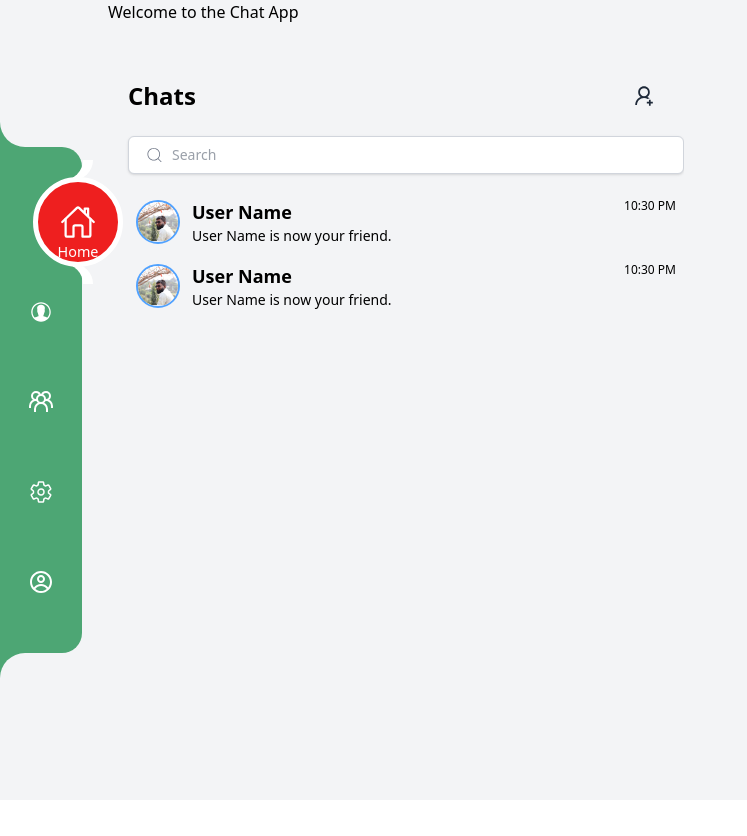
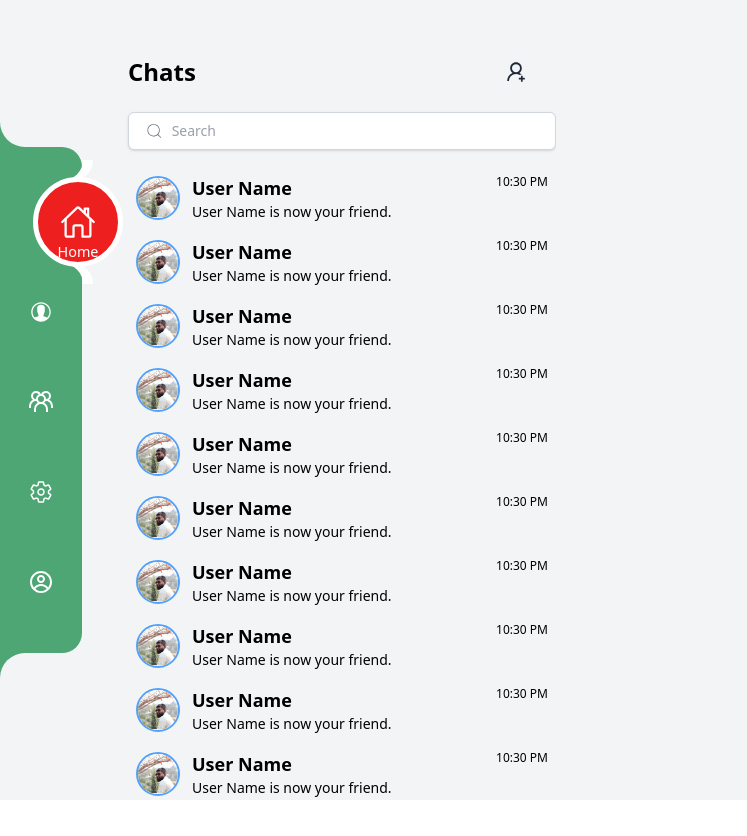
Before and after one commit to ATM-Sakayet-Hossain/Saynex-New, a React (Vite) app: page / in a window 1280 px wide. Shown: the top 836 px of the page, without its empty margins (0-747 px from the left). After the commit the page ends 800 px from the top, so only its background shows below. Built offline with nearby package versions, Linux system fonts and the light colour scheme.

Commit message:
Chatlist & User Chat

```diff
--- a/package.json
+++ b/package.json
@@ -12,7 +12,7 @@
   "dependencies": {
     "@react-icons/all-files": "^4.1.0",
     "@reduxjs/toolkit": "^2.8.2",
-    "@tailwindcss/vite": "^4.1.10",
+    "@tailwindcss/vite": "^4.1.11",
     "firebase": "^11.9.1",
     "react": "^19.1.0",
     "react-dom": "^19.1.0",
@@ -21,7 +21,8 @@
     "react-router": "^7.6.2",
     "react-router-dom": "^7.6.3",
     "react-toastify": "^11.0.5",
-    "tailwindcss": "^4.1.10",
+    "tailwind-scrollbar": "^4.0.2",
+    "tailwindcss": "^4.1.11",
     "vite": "^6.3.5"
   },
   "devDependencies": {
--- a/src/components/Chatlist.jsx
+++ b/src/components/Chatlist.jsx
@@ -8,7 +8,7 @@ import UserChat from "./UserChat";
 const Chatlist = () => {
   return (
     <>
-      <div className="w-xl flex flex-col pt-12 pl-5 truncate">
+      <div className="w-md flex flex-col pt-12 pl-5 h-screen truncate">
         <div>
           <div className="flex justify-between items-center pb-4 pr-4">
             <h2 className="text-2xl font-semibold">Chats</h2>
@@ -25,7 +25,55 @@ const Chatlist = () => {
             />
           </div>
         </div>
-        <div className="pt-2 overflow-y-auto mt-2 h-screen scrollbar-none">
+        <div className="pt-2 mt-2 h-full overflow-y-auto scrollbar-hide">
+          <UserChat />
+          <UserChat />
+          <UserChat />
+          <UserChat />
+          <UserChat />
+          <UserChat />
+          <UserChat />
+          <UserChat />
+          <UserChat />
+          <UserChat />
+          <UserChat />
+          <UserChat />
+          <UserChat />
+          <UserChat />
+          <UserChat />
+          <UserChat />
+          <UserChat />
+          <UserChat />
+          <UserChat />
+          <UserChat />
+          <UserChat />
+          <UserChat />
+          <UserChat />
+          <UserChat />
+          <UserChat />
+          <UserChat />
+          <UserChat />
+          <UserChat />
+          <UserChat />
+          <UserChat />
+          <UserChat />
+          <UserChat />
+          <UserChat />
+          <UserChat />
+          <UserChat />
+          <UserChat />
+          <UserChat />
+          <UserChat />
+          <UserChat />
+          <UserChat />
+          <UserChat />
+          <UserChat />
+          <UserChat />
+          <UserChat />
+          <UserChat />
+          <UserChat />
+          <UserChat />
+          <UserChat />
           <UserChat />
           <UserChat />
         </div>
--- a/src/pages/Home.jsx
+++ b/src/pages/Home.jsx
@@ -3,8 +3,7 @@ import Chatlist from '../components/Chatlist'
 
 const Home = () => {
   return (
-    <div className='pl-27 h-screen w-full bg-gray-100'>
-      <h1>Welcome to the Chat App</h1>
+    <div className='pl-27 bg-gray-100'>
       <Chatlist />
     </div>
   )
```
Also changed, not shown: 1 other file (tests, documents, lock files or other folders).
